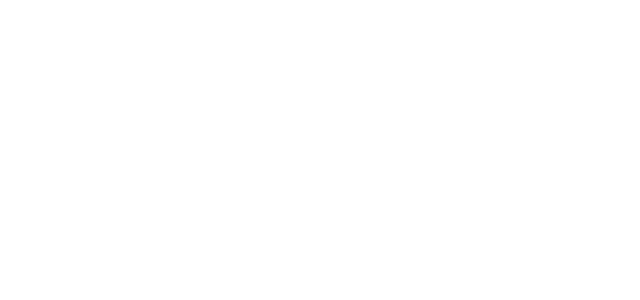
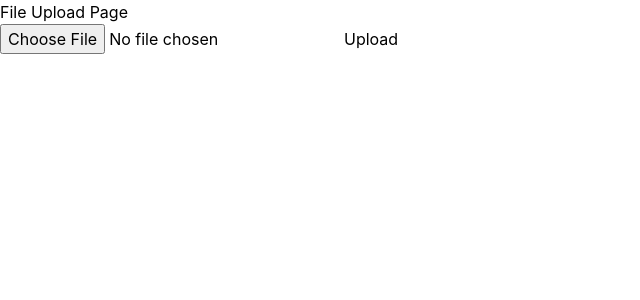
Before and after one commit to ishantsahni/ishant_fe, a React (Create React App) app: page /fileUploadPage in a window 1280 px wide. Before the commit this address had no page. Shown: the top 300 px of the page, without its empty margins (0-640 px from the left). Built offline with nearby package versions, Linux system fonts and the light colour scheme.

Commit message:
file upload added

```diff
--- a/src/App.js
+++ b/src/App.js
@@ -9,6 +9,7 @@ import AddProductPage from "./pages/AddProductPage";
 import RoughPage from "./pages/RoughPage";
 import UsersPage from "./pages/UsersPage";
 import UserShoppingDetails from "./pages/UserShoppingDetails";
+import FileUploadPage from "./pages/FileUploadPage";
 
 function App() {
 
@@ -41,6 +42,7 @@ function App() {
         <Route path="/usersPage" element={<UsersPage />} />
         <Route path="/userShoppingDetails" element={<UserShoppingDetails />} />
         <Route path="/rough" element={<RoughPage />} />
+        <Route path="fileUploadPage" element={<FileUploadPage />} />
       </Routes>
     </Router >
   );
--- /dev/null
+++ b/src/pages/FileUploadPage/index.js
@@ -0,0 +1,12 @@
+import FileUpload from "../FileUpload";
+
+function FileUploadPage() {
+    return (
+        <div>
+            <p>File Upload Page</p>
+            <FileUpload />
+        </div>
+    )
+}
+
+export default FileUploadPage;
```
